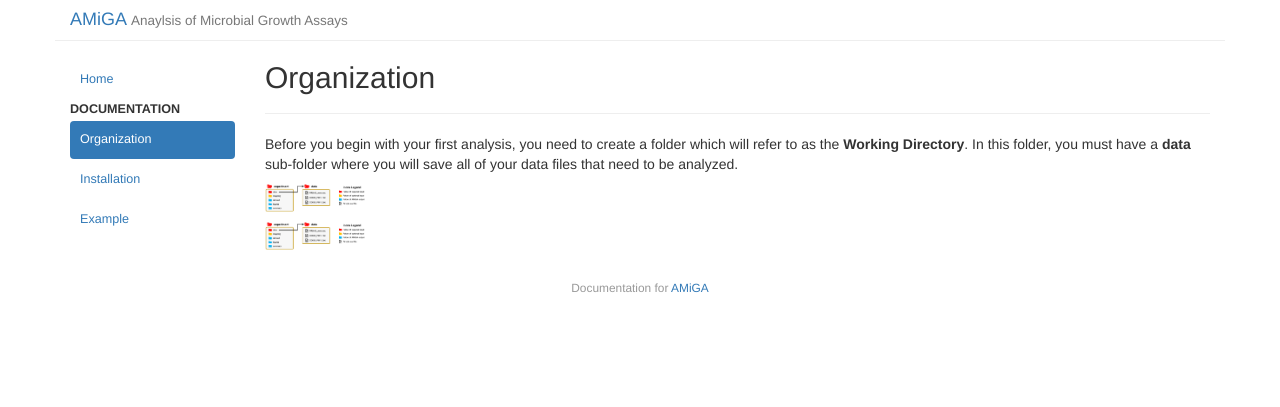
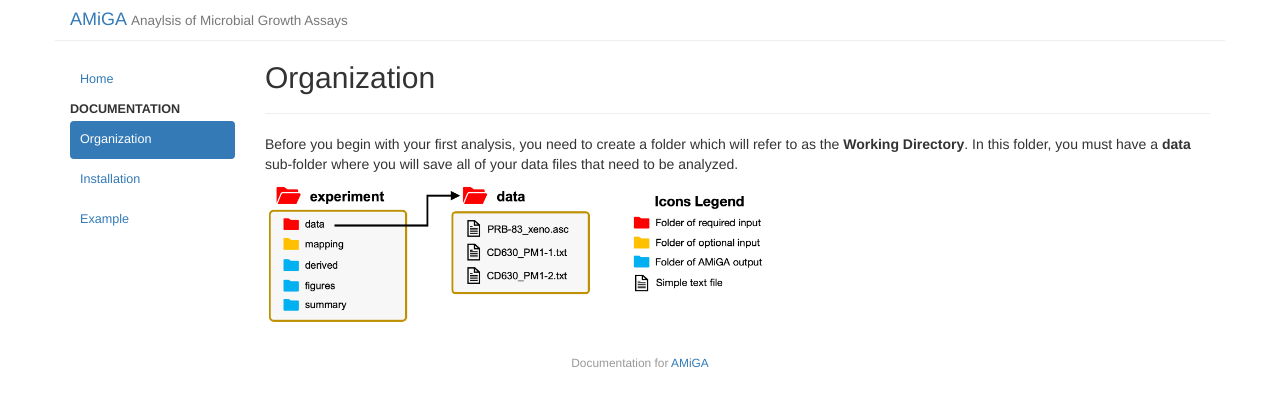
Before and after one commit to firasmidani/amiga, a Jekyll site: the page built from docs/_posts/2020-03-24-organization.md, in a window 1280 px wide. Shown: the top 407 px of the page. Built offline with Jekyll 4.4.1, drawn with Linux system fonts in a browser that asks for light colours.

Commit message:
testing image resizing

```diff
--- a/docs/_posts/2020-03-24-organization.md
+++ b/docs/_posts/2020-03-24-organization.md
@@ -7,7 +7,4 @@ date: 2020-03-24 19:33:36
 
 Before you begin with your first analysis, you need to create a folder which will refer to as the __Working Directory__. In this folder, you must have a __data__ sub-folder where you will save all of your data files that need to be analyzed.
 
-![amiga directory tree example](../assets/img/amiga_directory_tree_simple.png){:width="100px"}
-
-
-<img src="../assets/img/amiga_directory_tree_simple.png" alt="amiga directory tree example" width=100>
+![amiga directory tree example](../assets/img/amiga_directory_tree_simple.png){:width="500px"}
```
